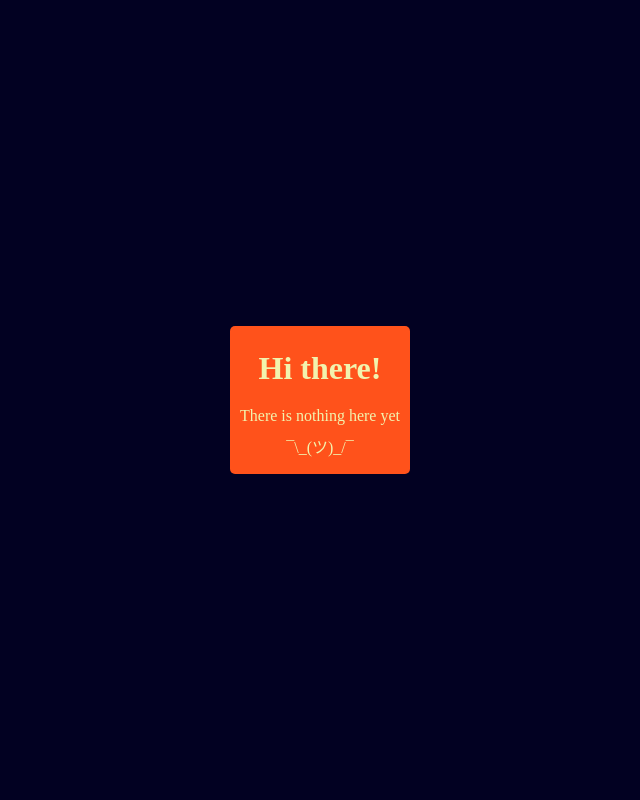
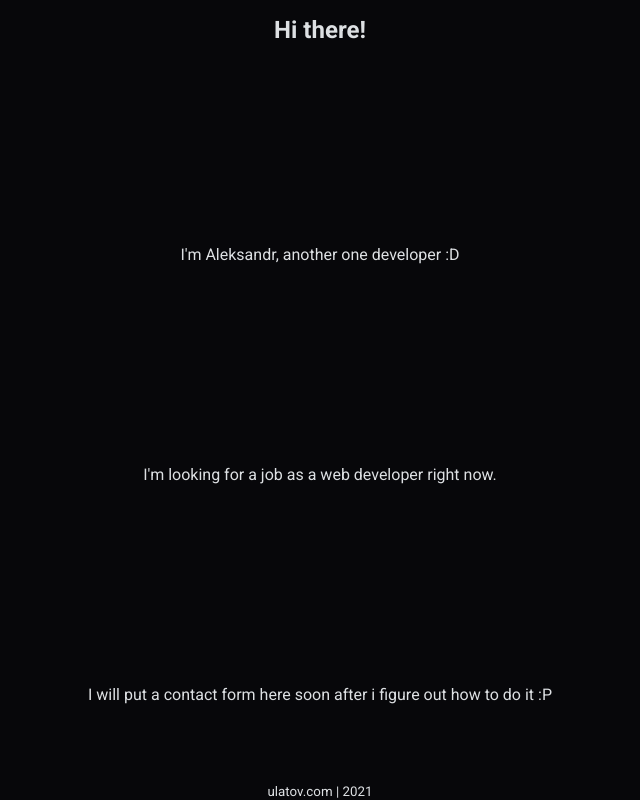
Before and after one commit to ulatov/ulatov.com, a plain HTML site: page index.html in a window 1280 px wide. Shown: the whole page, without its empty margins (320-960 px from the left). Drawn offline with Linux system fonts and the light colour scheme.

Commit message:
new page content

```diff
--- a/index.html
+++ b/index.html
@@ -3,37 +3,60 @@
 <head>
     <meta charset="UTF-8">
     <meta name="viewport" content="width=device-width, initial-scale=1.0">
-    <title> | ulatov.com | still empty | </title>
+    <title>Aleksandr's home page</title>
     <style>
+
+        @import url('https://fonts.googleapis.com/css2?family=Roboto:wght@400;700&display=swap');
+
+        :root {
+
+            /* https://coolors.co/3e78b2-004ba8-4a525a-24272b-07070a */
+            /* https://coolors.co/3e78b2-004ba8-dde0e3-24272b-07070a */
+
+            --bg-color: #07070a;
+            --text-color: #dde0e3;
+        }
+
         * {
+            box-sizing: border-box;
             margin:0;
             padding:0;
-            color:#F2F3AE;
-            line-height:2;
             text-align: center;
         }
-        div {
-            display:grid;
-            place-items:center;
+
+        body {
+            font-family: 'Roboto',sans-serif;
+            background-color: var(--bg-color);
+            color: var(--text-color);
         }
-        #container {
-            height:100vh;
-            background-color:#020122;
+
+        footer {
+            position: fixed;
+            bottom: 0px;
+            left: 0px;
+            width: 100%;
         }
-        #main {
-            background-color: #FF521B;
-            padding:10px;
-            border-radius:5px;
+        article {
+            display: flex;
+            flex-direction: column;
+            width: 100vw;
+            height: 90vh;
+            padding: 1rem;
+            justify-content: space-between;
         }
     </style>
 </head>
 <body>
-    <div id='container'>
-        <div id='main'>
+    <main>
+        <article>
             <h1>Hi there!</h1>
-            <p>There is nothing here yet</p>
-            <p>¯\_(ツ)_/¯</p>
-        </div>
-    </div>
+            <p>I'm Aleksandr, another one developer :D</p>
+            <p>I'm looking for a job as a web developer right now.</p>
+            <p>I will put a contact form here soon after i figure out how to do it :P</p>
+        </article>
+    </main>
+    <footer>
+        <p><small> ulatov.com | 2021 </small></p>
+    </footer>
 </body>
 </html>
```
